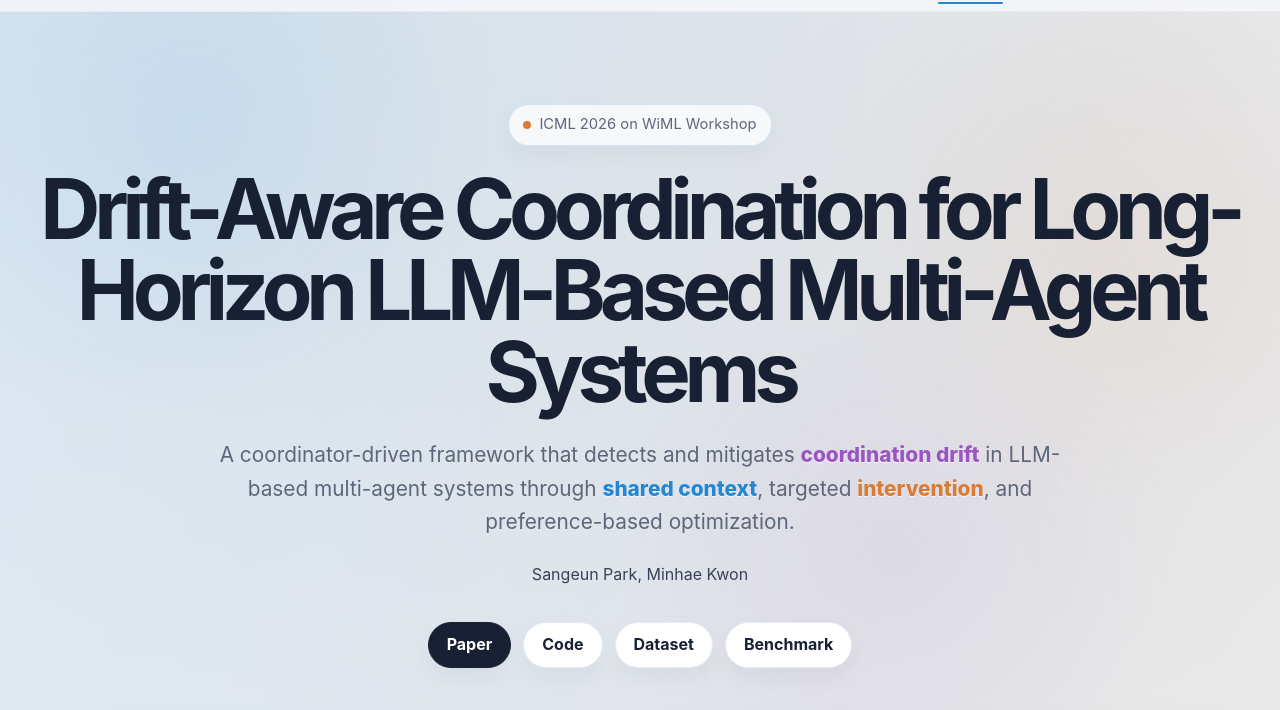
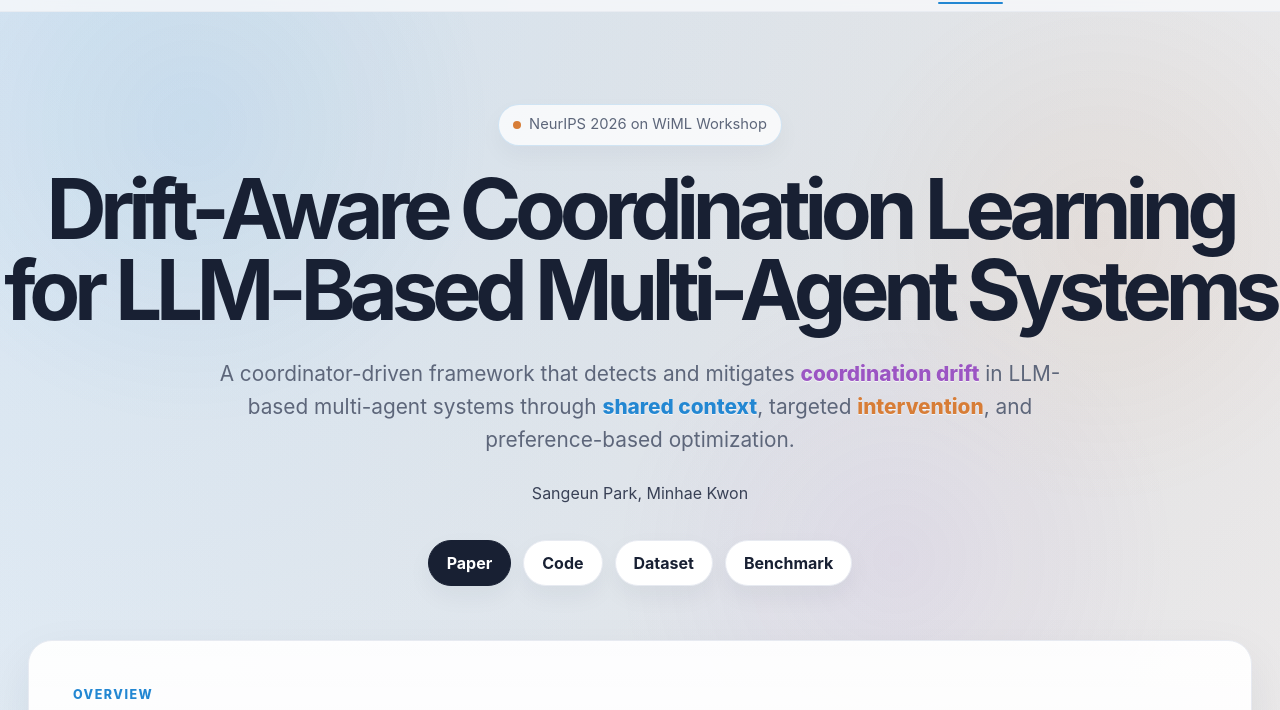
Before and after one commit to park-sangeun/Drift-Aware-Coordination-for-Long-Horizon-LLM-Based-Multi-Agent-Systems, a plain HTML site: page index.html in a window 1280 px wide. Shown: the part 49-759 px from the top of the page. Drawn offline with Linux system fonts and the light colour scheme.

Commit message:
Update title and header for LLM project

```diff
--- a/index.html
+++ b/index.html
@@ -3,7 +3,7 @@
 <head>
   <meta charset="utf-8" />
   <meta name="viewport" content="width=device-width, initial-scale=1" />
-  <title>Drift-Aware Coordination for Long-Horizon LLM-Based Multi-Agent Systems</title>
+  <title>Drift-Aware Coordination Learning for LLM-Based Multi-Agent Systems</title>
   <meta name="description" content="Project page for DriCo, a drift-aware coordination framework for long-horizon LLM-based multi-agent collaboration." />
   <style>
     :root{
@@ -414,8 +414,8 @@ main::before{
 
 <main>
   <header class="hero container">
-    <div class="tag"><span class="tag-dot"></span> ICML 2026 on WiML Workshop</div>
-    <h1>Drift-Aware Coordination for Long-Horizon LLM-Based Multi-Agent Systems</h1>
+    <div class="tag"><span class="tag-dot"></span> NeurIPS 2026 on WiML Workshop</div>
+    <h1>Drift-Aware Coordination Learning for LLM-Based Multi-Agent Systems</h1>
     <p class="subtitle">A coordinator-driven framework that detects and mitigates <span class="drift-word">coordination drift</span> in LLM-based multi-agent systems through <span class="shared-word">shared context</span>, targeted <span class="intervention-word">intervention</span>, and preference-based optimization.</p>
     <p class="authors">Sangeun Park, Minhae Kwon</p>
     <div class="actions">
```
